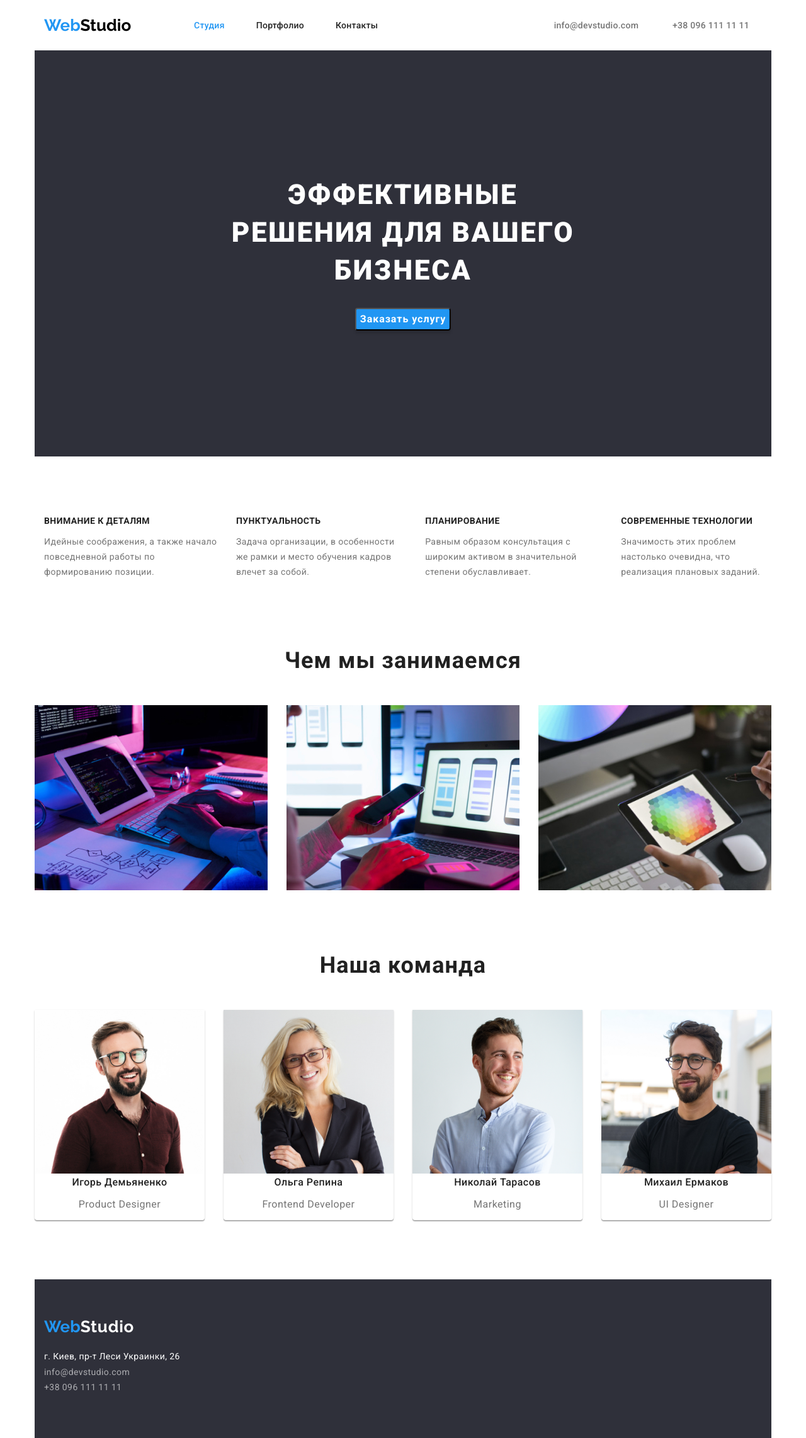
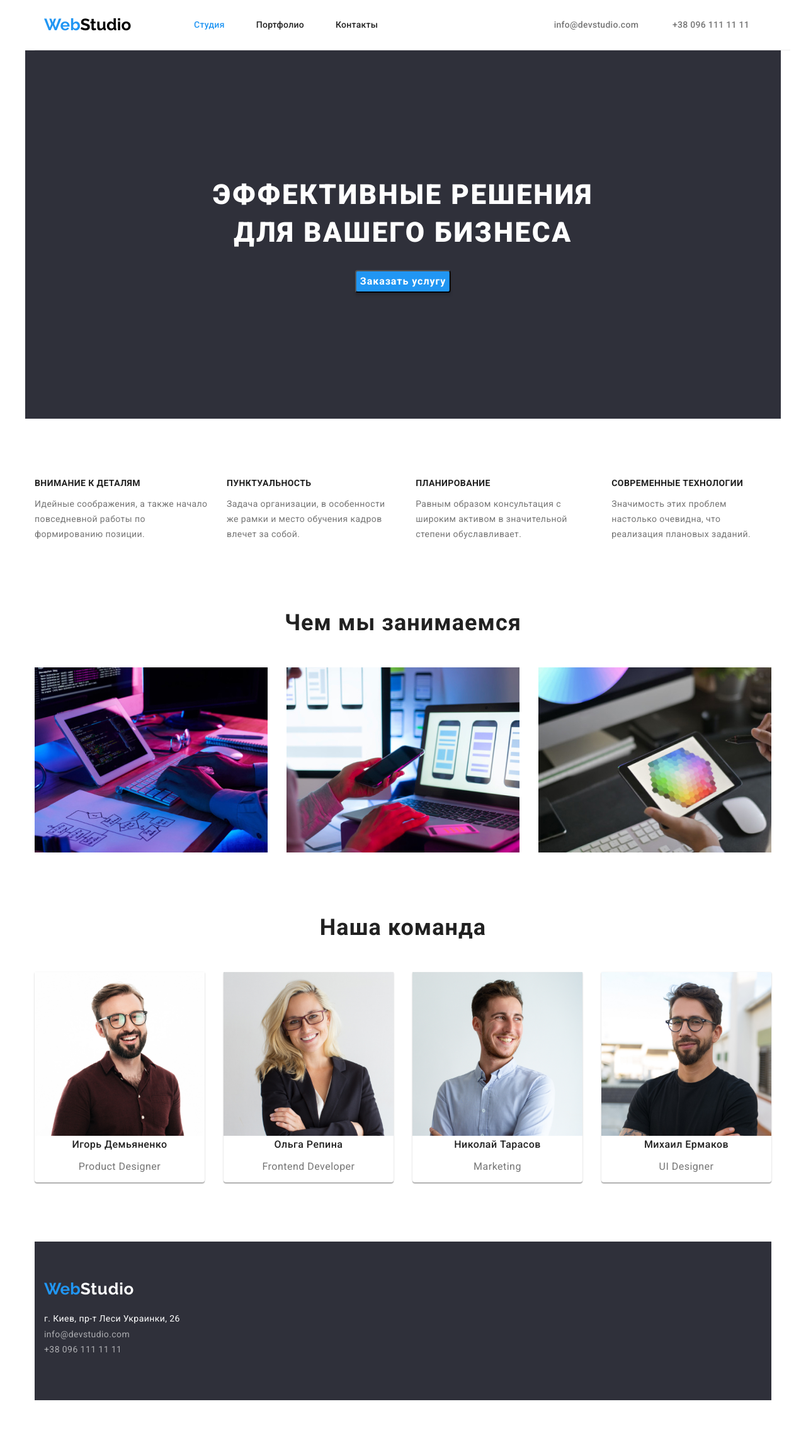
Before and after one commit to Chipchev/goit-markup-hw-03, a plain HTML site: page index.html in a window 1280 px wide. Shown: the whole page at 63% size. After the commit the page ends 2224 px from the top, so only its background shows below. Drawn offline with nearby package versions, Linux system fonts and the light colour scheme.

Commit message:
Submission changes

```diff
--- a/css/main.css
+++ b/css/main.css
@@ -36,6 +36,9 @@ ul {
   padding-left: 15px;
   padding-right: 15px;
 }
+.header-section-container {
+  height: 80px;
+}
 .header-container {
   margin-left: auto;
   margin-right: auto;
@@ -46,6 +49,7 @@ ul {
   justify-content: space-between;
   align-items: center;
   height: 80px;
+  border-bottom: 1px solid #ececec;
 }
 .flex-nav {
   display: flex;
@@ -63,7 +67,7 @@ ul {
   color: var(--hover-color);
 }
 
-header .logo-studio {
+.logo-studio {
   margin-right: 93px;
 }
 
@@ -133,7 +137,7 @@ header .logo-studio {
 }
 /*Start Banner Section Styles*/
 .banner {
-  padding: 200px 300px;
+  padding: 200px 0;
   background-color: var(--bg-color);
 }
 .h1-studio {
@@ -261,6 +265,7 @@ header .logo-studio {
   background: var(--bg-color);
   padding: 60px 0;
   margin-top: 94px;
+  padding-left: 15px;
 }
 
 .logo-studio-2 {
@@ -301,6 +306,9 @@ header .logo-studio {
 /*Начало стилей "Портфолио"*/
 .header-container-portfolio {
   margin-bottom: 94px;
+}
+.portfolio-main-container {
+  height: 1360px;
 }
 .category-list {
   display: flex;
--- a/index.html
+++ b/index.html
@@ -19,7 +19,7 @@
     <title>Главная|WebStudio</title>
   </head>
   <body>
-    <div class="container">
+    <section class="container header-section-container">
       <header class="header">
         <!--Шапка сайта-->
         <div class="header-container">
@@ -46,17 +46,21 @@
           </address>
         </div>
       </header>
+    </section>
     <main>
-        <div class="banner">
+      <div>
         <!--Обертка для баннера-->
-          <section>
-            <h1 class="h1-studio">Эффективные решения для вашего бизнеса</h1>
+        <section class="banner container">
+          <h1 class="h1-studio">
+            Эффективные решения<br />
+            для вашего бизнеса
+          </h1>
           <button type="submit" class="button">
             <span>Заказать услугу</span>
           </button>
         </section>
       </div>
-        <section class="our-positive">
+      <section class="our-positive container">
         <!--Наши преимущества|Секция под баннером-->
         <h2 class="h2-studio">Наши преимущества</h2>
         <!--Заголовок будет скрыт CSS, нужен для индексации и семанитки-->
@@ -71,8 +75,8 @@
           <li>
             <h3>Пунктуальность</h3>
             <p>
-                Задача организации, в особенности же рамки и место обучения
-                кадров влечет за собой.
+              Задача организации, в особенности же рамки и место обучения кадров
+              влечет за собой.
             </p>
           </li>
           <li>
@@ -91,7 +95,7 @@
           </li>
         </ul>
       </section>
-        <section class="we-do-section">
+      <section class="we-do-section container">
         <!--Секция "Чем мы занимаемся"-->
         <h2 class="we-do">Чем мы занимаемся</h2>
         <ul class="our-work">
@@ -124,7 +128,7 @@
           </li>
         </ul>
       </section>
-        <section class="team-section">
+      <section class="team-section container">
         <!--Наша команда-->
         <h2 class="our-team">Наша команда</h2>
         <ul class="team-list">
@@ -167,8 +171,9 @@
         </ul>
       </section>
     </main>
+    <section class="footer-section container">
       <footer id="footer" class="footer">
-        <div class="container">
+        <!-- <div class="container"> -->
         <!--ID для ссылки-якоря-->
         <div class="logo-2">
           <a href="./index.html"
@@ -178,9 +183,7 @@
         </div>
         <address>
           <div class="adress-bottom">
-              <a
-                href="https://goo.gl/maps/Ce2jviXbWAB63QqT9"
-                class="adress-visit"
+            <a href="https://goo.gl/maps/Ce2jviXbWAB63QqT9" class="adress-visit"
               >г. Киев, пр-т Леси Украинки, 26 </a
             ><br />
             <a href="mailto:info@example.com" class="down-contacts"
@@ -191,8 +194,7 @@
             >
           </div>
         </address>
-        </div>
       </footer>
-    </div>
+    </section>
   </body>
 </html>
```
Also changed, not shown: portfolio.html (+19 -13 lines). Lines whose indentation alone changed are shown as unchanged.
